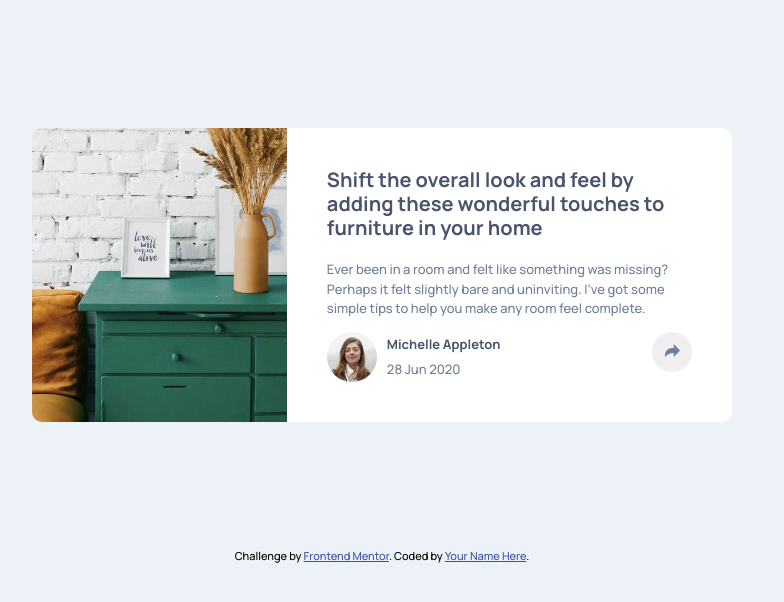
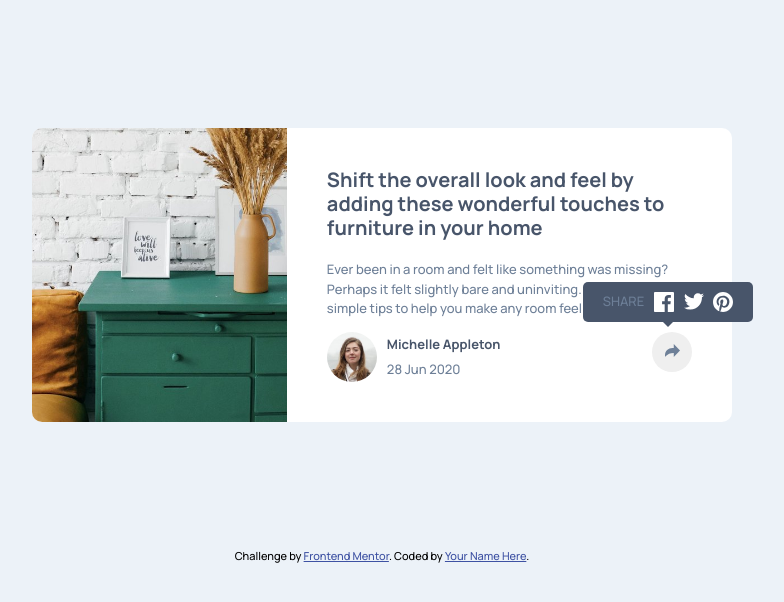
Before and after one commit to AhmedMikkawe/ArticlePreviewComponent, a plain HTML site: page index.html in a window 1280 px wide. Both pictures are taken after a click on the button 930 px from the left and 351 px from the top of the page. Shown: the whole page, without its empty margins (258-1042 px from the left). Drawn offline with Linux system fonts and the light colour scheme.

Commit message:
Completed Desktop Version

```diff
--- a/index.html
+++ b/index.html
@@ -43,6 +43,12 @@
         </div>
         <button class="share">
           <img src="images/icon-share.svg" alt="share icon">
+          <div class="share-tool-tip">
+            <span>SHARE</span>
+            <img src="images/icon-facebook.svg" alt="facebook icon">
+            <img src="images/icon-twitter.svg" alt="twitter icon">
+            <img src="images/icon-pinterest.svg" alt="pinterest icon">
+          </div>
         </button>
       </div>
     </div>
@@ -51,5 +57,6 @@
     Challenge by <a href="https://www.frontendmentor.io?ref=challenge" target="_blank">Frontend Mentor</a>.
     Coded by <a href="#">Your Name Here</a>.
   </div>
+  <script src="script.js"></script>
 </body>
 </html>
--- /dev/null
+++ b/script.js
@@ -0,0 +1,10 @@
+let shareBtn = document.querySelector(".share");
+let shareToolTip = document.querySelector(".share-tool-tip");
+shareBtn.addEventListener('click',toggleClick);
+function toggleClick() {
+    if(shareToolTip.style.display === 'flex'){
+        shareToolTip.style.display = 'none';
+    }else{
+    shareToolTip.style.display = 'flex';
+    }
+}
--- a/styles/style.css
+++ b/styles/style.css
@@ -68,4 +68,28 @@ body{
     height: 40px;
     border: none;
     cursor: pointer;
+    position: relative;
 }
+.component .author-component .share-tool-tip{
+    background-color: var(--Very-Dark-Grayish-Blue);
+    color: var(--Desaturated-Dark-Blue);
+    display: none;
+    justify-content: space-evenly;
+    align-items: center;
+    border-radius: 5px;
+    position: absolute;
+    top: -50px;
+    padding: 10px;
+    width: 150px;
+    margin-left: -75px;
+}
+.component .author-component .share .share-tool-tip::after {
+    content: " ";
+    position: absolute;
+    top: 100%; /* At the bottom of the tooltip */
+    left: 50%;
+    margin-left: -5px;
+    border-width: 5px;
+    border-style: solid;
+    border-color: var(--Very-Dark-Grayish-Blue) transparent transparent transparent;
+}
```
